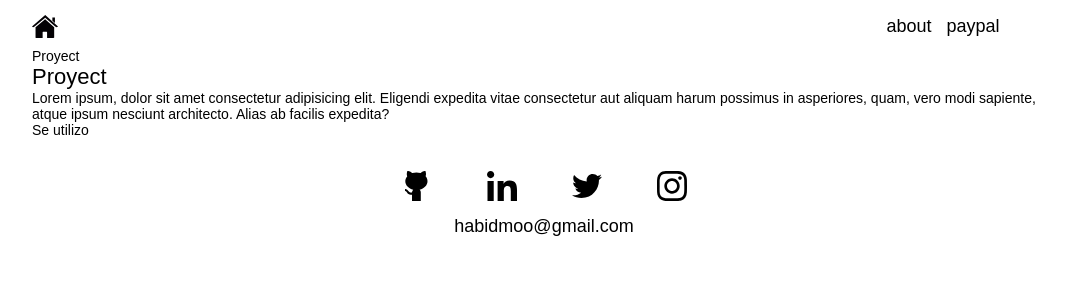
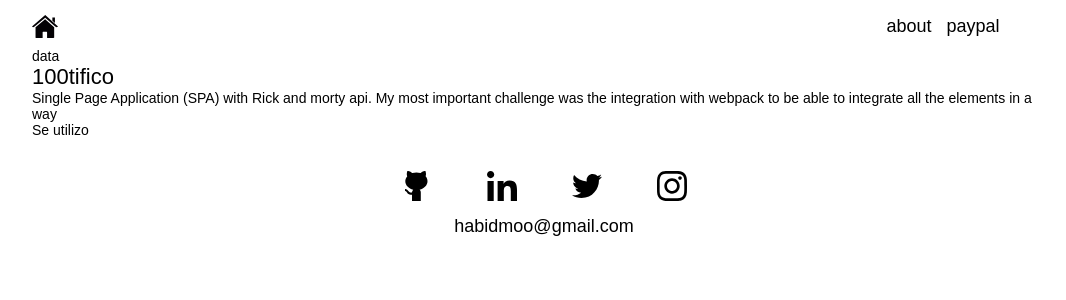
Before and after one commit to jesmoo/portfolio, a React (Create React App) app: page /preview/100tifico in a window 1280 px wide. Shown: the top 300 px of the page, without its empty margins (96-1162 px from the left). Built offline with nearby package versions, Linux system fonts and the light colour scheme.

Commit message:
:bug: preview
the con hook has been added to the page request that is being received, in order to print it.

```diff
--- a/src/components/MainItems.jsx
+++ b/src/components/MainItems.jsx
@@ -9,6 +9,7 @@ const MainItems = ({ title, description, url, alternative, technologies }) => {
       to={`/preview/${title}`}
       className="btn btn-primary mb-4"
       href="https://www.batabit.jesmoo.xyz/"
+      // eslint-disable-next-line react/jsx-no-duplicate-props
       className={`work--container project1 ${title}`}
     >
       <section className="elements--card">
--- a/src/containers/Preview.jsx
+++ b/src/containers/Preview.jsx
@@ -1,5 +1,6 @@
 import React, { useState, useEffect } from 'react';
 import useInitialState from '../Hooks/useInitialState';
+import Tecno from '../components/Tecno';
 
 const Preview = (props) => {
   // datos que vamos a usar
@@ -8,43 +9,57 @@ const Preview = (props) => {
   const [data, setData] = useState({
     loading: true,
     error: null,
-    information: undefined,
+    information: initialState,
   });
+  let titleProps = props.match.params.title;
+  useEffect(() => {
+    // La idea principal es llamarlo y que se guarde de manera "natural"
+    // const datas = async () => {
+    //   setData({ loading: true, error: false });
+    //   console.log('datas adentro');
+    //   const asy = () => {
+    //     console.log('asyn');
+    //     for (let i = 0; i < InitialState.length; i++) {
+    //       console.log('a');
+    //       if (titleProps === InitialState[i].title) {
+    //         console.log(InitialState[i].title);
+    //         console.log(data);
+    //         return InitialState[i];
+    //       }
+    //     }
+    //   };
+    //   setData({ loading: false, information: await asy() });
+    // };
+    // console.log('adentro');
+    // // return () => {
+    // //   cleanup;
+    // // };
+    // datas();
+  }, []);
 
-  //   useEffect(() => {
-  //     effect;
-  //     return () => {
-  //       cleanup;
-  //     };
-  //   }, [input]);
-
-  // obtner lo pasado por los props
-  console.log(props.match.params.title);
-  const datas = () => {
-    //   correr hasta encontrar el llamado
-    for (props.title in initialState) {
-    }
-  };
+  console.log(
+    'Por alguna razon necesito este console para que funcione mi proyecto, estaria muy agradecido si me ayudas a corregirlo',
+    initialState
+  );
 
   return (
     <main className="container__Preview">
-      <section className="Preview__text">
-        <p className="text__subtitle">Proyect</p>
-        <h2 className="text__title">Proyect</h2>
-        <p className="text__description">
-          Lorem ipsum, dolor sit amet consectetur adipisicing elit. Eligendi
-          expedita vitae consectetur aut aliquam harum possimus in asperiores,
-          quam, vero modi sapiente, atque ipsum nesciunt architecto. Alias ab
-          facilis expedita?
-        </p>
-        <p className="text__justText">Se utilizo </p>
-        <section className="tecnologies"></section>
-      </section>
-      <section className="Preview__img">
-        <img src="" alt="" />
-      </section>
+      {initialState &&
+        initialState.map((item) =>
+          item.title === titleProps ? (
+            <section className="Preview__text" key={item.title}>
+              <p className="text__subtitle">data</p>
+              <h2 className="text__title">{item && item.title}</h2>
+              <p className="text__description">{item && item.description}</p>
+              <p className="text__justText">Se utilizo </p>
+              <section className="tecnologies"></section>
+              <section className="Preview__img">
+                <img src="" alt="" />
+              </section>
+            </section>
+          ) : null
+        )}
     </main>
   );
 };
-
 export default Preview;
--- a/src/styles/components/Navbar.css
+++ b/src/styles/components/Navbar.css
@@ -7,7 +7,7 @@
 }
 .main--menu {
   width: 100%;
-  max-width: 76.8rem;
+  max-width: 102.4rem;
   height: 5.5rem;
   margin: 0 auto;
   margin-top: 3rem;
```
